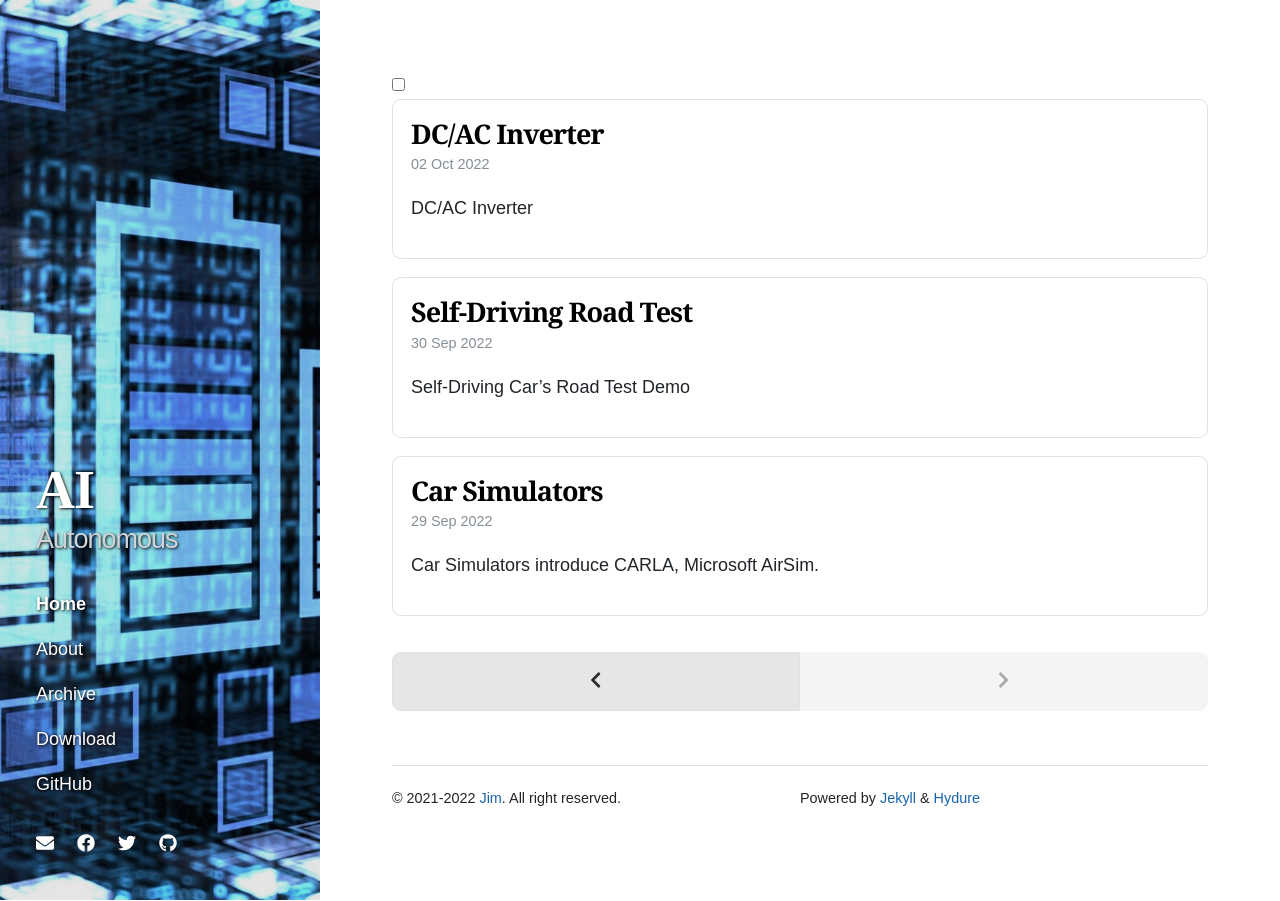
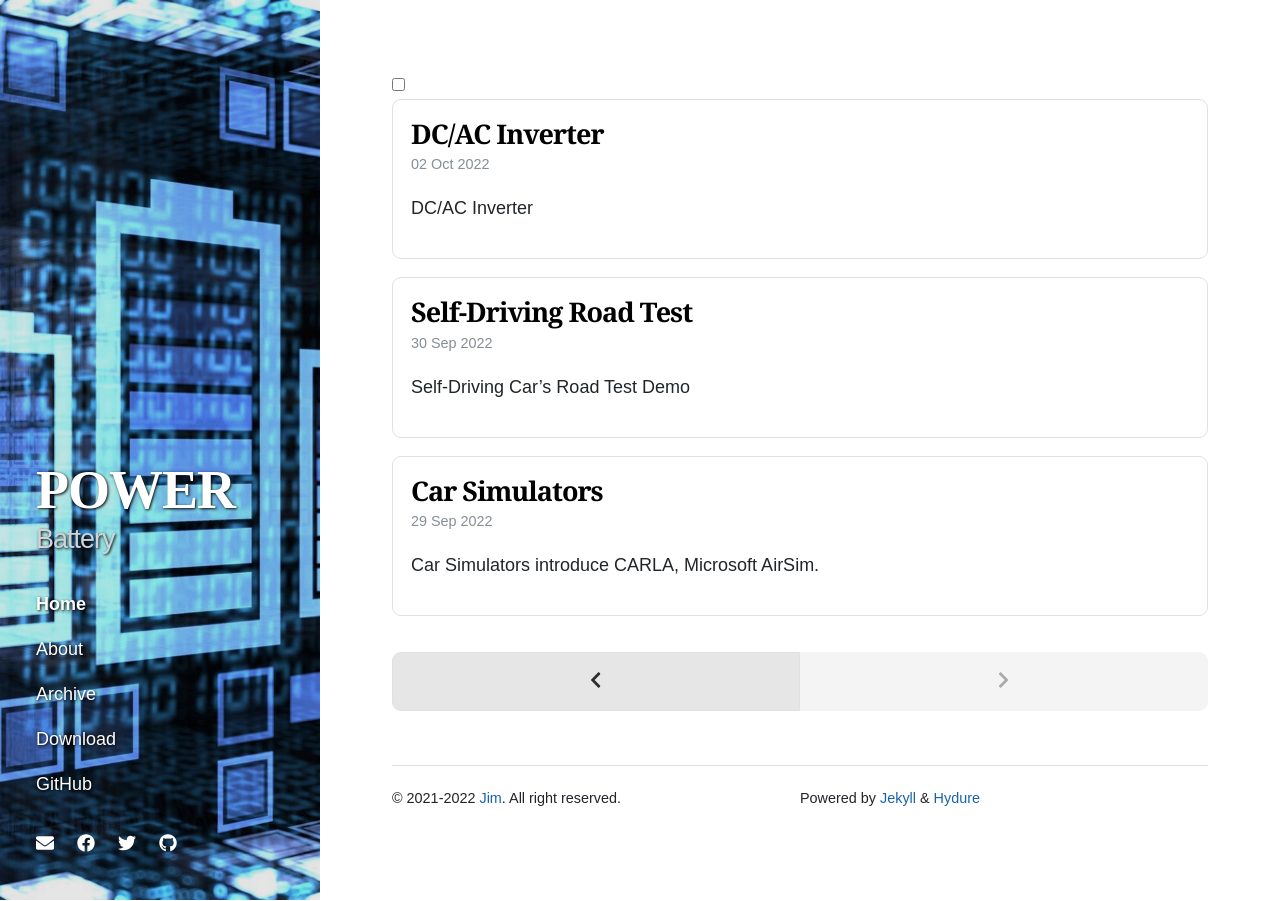
Before and after one commit to jim855/1235465, a Jekyll site: the page built from index.html, in a window 1280 px wide. Built offline with Jekyll 4.4.1, drawn with Linux system fonts in a browser that asks for light colours; nearby versions of some CDN libraries; the list of posts is cut into pages by our own code.

Commit message:
Update _config.yml

```diff
--- a/_config.yml
+++ b/_config.yml
@@ -1,5 +1,5 @@
-title: AI
-tagline: Autonomous
+title: POWER
+tagline: Battery
 
 author:
   name: Jim
```
